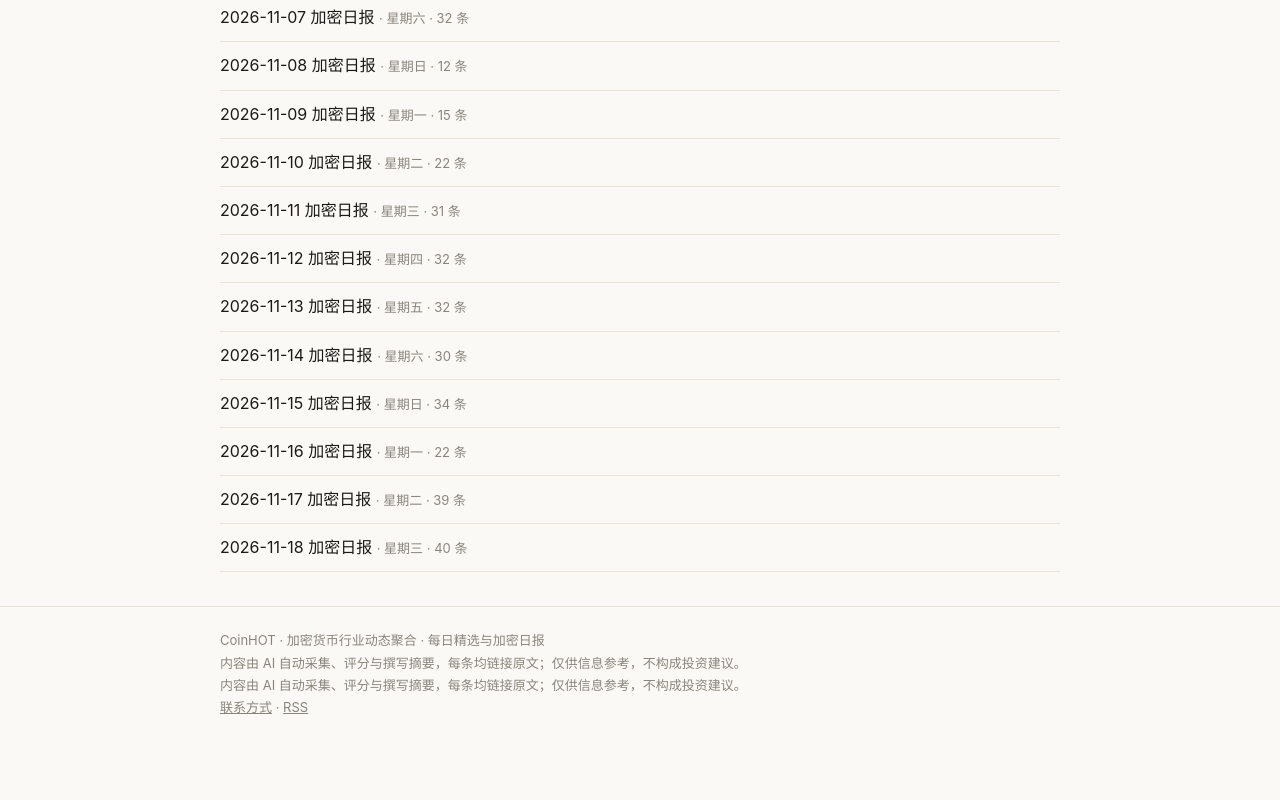
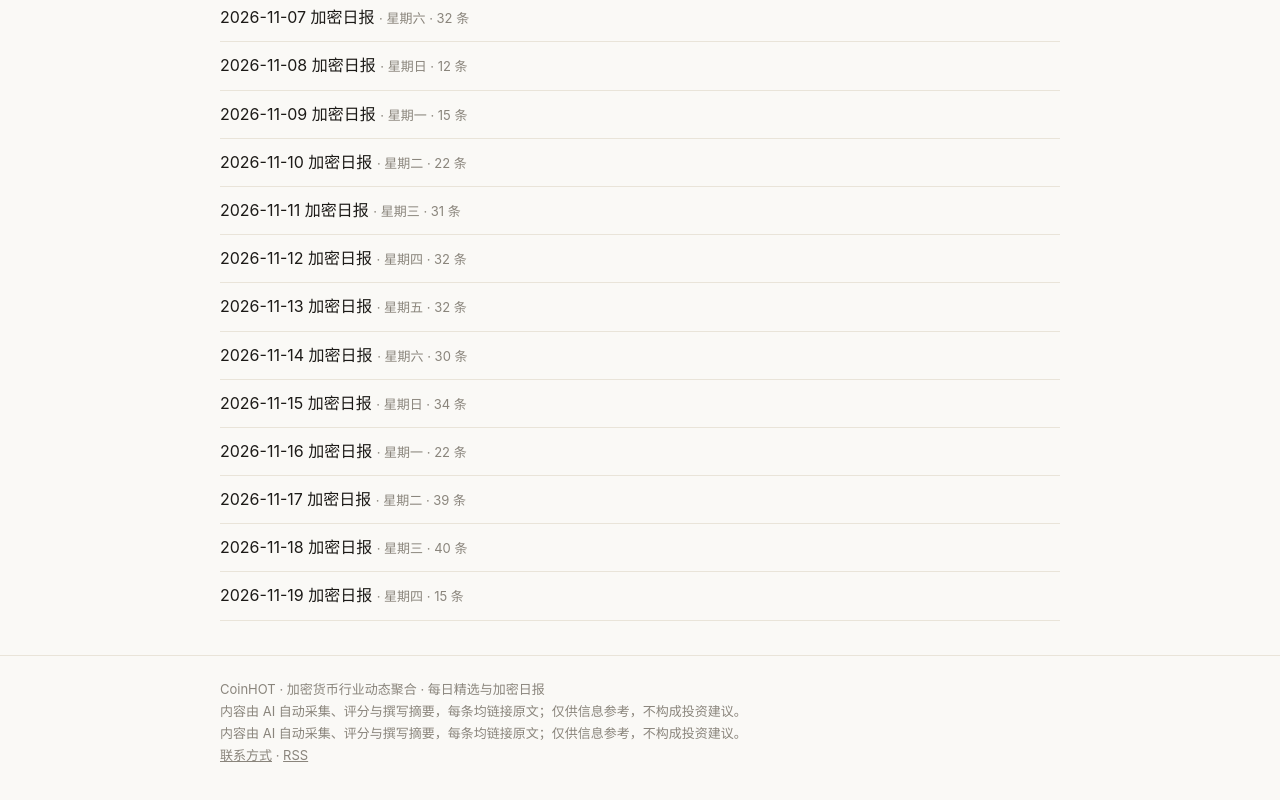
Before and after one commit to jxsite/coin-hot, a plain HTML site: page archive/index.html in a window 1280 px wide. Shown: the part 1588-2388 px from the top of the page. Before the commit the page ends 2346 px from the top, so only its background shows below. Drawn offline with Linux system fonts and the light colour scheme.

Commit message:
更新往期日报列表

```diff
--- a/archive/index.html
+++ b/archive/index.html
@@ -99,6 +99,7 @@ td,th{border:1px solid var(--line);padding:6px 12px;text-align:left}
 <li><a href="/coin-hot/archive/2026-11-16.html"><span class="lang-zh">2026-11-16 加密日报</span><span class="lang-en">2026-11-16 Crypto Daily</span></a> <span style="color:var(--muted);font-size:13px">· <span class="lang-zh">星期一</span><span class="lang-en">Monday</span> · <span class="lang-zh">22 条</span><span class="lang-en">22 items</span></span></li>
 <li><a href="/coin-hot/archive/2026-11-17.html"><span class="lang-zh">2026-11-17 加密日报</span><span class="lang-en">2026-11-17 Crypto Daily</span></a> <span style="color:var(--muted);font-size:13px">· <span class="lang-zh">星期二</span><span class="lang-en">Tuesday</span> · <span class="lang-zh">39 条</span><span class="lang-en">39 items</span></span></li>
 <li><a href="/coin-hot/archive/2026-11-18.html"><span class="lang-zh">2026-11-18 加密日报</span><span class="lang-en">2026-11-18 Crypto Daily</span></a> <span style="color:var(--muted);font-size:13px">· <span class="lang-zh">星期三</span><span class="lang-en">Wednesday</span> · <span class="lang-zh">40 条</span><span class="lang-en">40 items</span></span></li>
+<li><a href="/coin-hot/archive/2026-11-19.html"><span class="lang-zh">2026-11-19 加密日报</span><span class="lang-en">2026-11-19 Crypto Daily</span></a> <span style="color:var(--muted);font-size:13px">· <span class="lang-zh">星期四</span><span class="lang-en">Thursday</span> · <span class="lang-zh">15 条</span><span class="lang-en">15 items</span></span></li>
 </ul></div>
 <footer class="site"><div class="wrap">
 CoinHOT · 加密货币行业动态聚合 · 每日精选与加密日报<br/>内容由 AI 自动采集、评分与撰写摘要，每条均链接原文；仅供信息参考，不构成投资建议。<br/>
```
